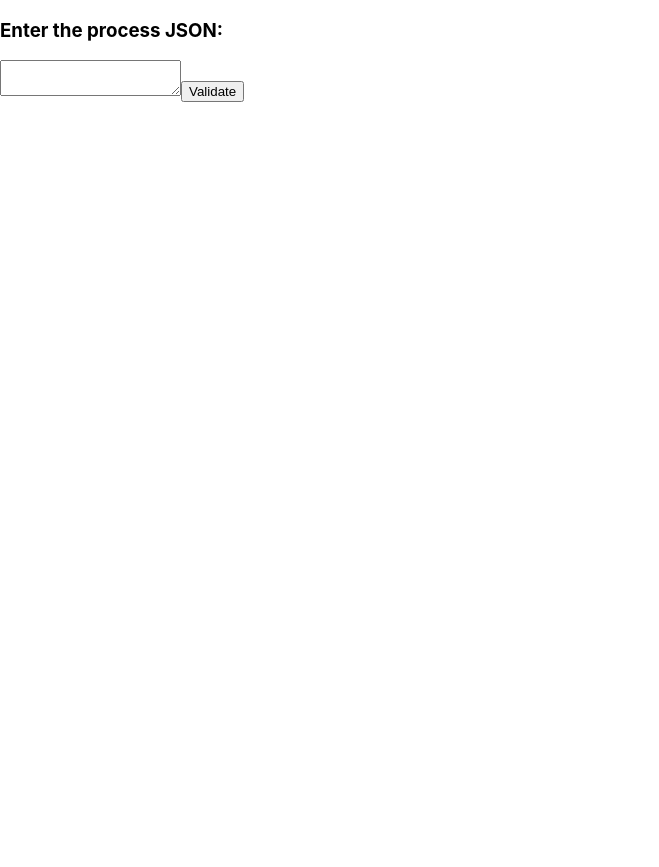
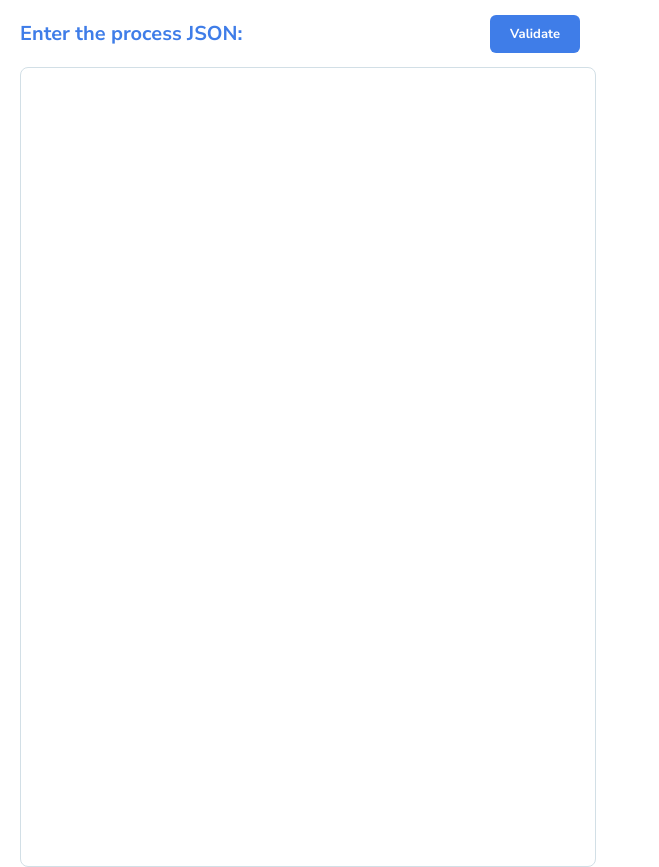
Before and after one commit to DSborini/tracking-app, a React (Create React App) app: page / in a window 1280 px wide. Shown: the whole page, without its empty margins (0-659 px from the left). Before the commit the page ends 800 px from the top, so only its background shows below. Built offline with nearby package versions, Linux system fonts and the light colour scheme.

Commit message:
config css 1/4

```diff
--- a/src/App.css
+++ b/src/App.css
@@ -1,38 +1,49 @@
-.App {
-  text-align: center;
+@import url('https://fonts.googleapis.com/css2?family=Nunito+Sans:wght@700&display=swap');
+
+.button__primary {
+  font-family: 'Nunito Sans', sans-serif;
+  background: rgb(63, 125, 232);
+  color: rgb(255, 255, 255);
+  border: none;
+  padding: 10px 20px;
+  font-size: 13px;
+  font-weight: bold;
+  border-radius: 6px;
+  max-width: 100px;
+  max-height: 40px;
+  align-self: center;
+  cursor: pointer;
+  margin-right: 60px;
 }
 
-.App-logo {
-  height: 40vmin;
-  pointer-events: none;
+.textarea__primary {
+  resize: none;
+  font-family: 'Nunito Sans', sans-serif;
+  font-size: 13px;
+  border: 1px solid rgb(210, 223, 230);
+  box-sizing: border-box;
+  border-radius: 8px;
+  max-width: 90%;
+  height: 800px;
+  margin-left: 20px;
 }
 
-@media (prefers-reduced-motion: no-preference) {
-  .App-logo {
-    animation: App-logo-spin infinite 20s linear;
-  }
+.title__primary {
+  font-family: 'Nunito Sans', sans-serif;
+  font-size: 20px;
+  font-weight: bold;
+  color: rgb(63, 125, 232);
+  margin-left: 20px;
 }
 
-.App-header {
-  background-color: #282c34;
-  min-height: 100vh;
+.first__div {
   display: flex;
   flex-direction: column;
-  align-items: center;
-  justify-content: center;
-  font-size: calc(10px + 2vmin);
-  color: white;
+  width: 50%;
 }
 
-.App-link {
-  color: #61dafb;
+.second__div {
+  display: flex;
+  flex-direction: row;
+  justify-content: space-between;
 }
-
-@keyframes App-logo-spin {
-  from {
-    transform: rotate(0deg);
-  }
-  to {
-    transform: rotate(360deg);
-  }
-}
--- a/src/components/UserJsonInput.jsx
+++ b/src/components/UserJsonInput.jsx
@@ -79,10 +79,23 @@ class UserJsonInput extends Component {
 
   render() {
     return (
-      <div>
-        <h3>Enter the process JSON:</h3>
-        <textarea name="json" onChange={ this.handleChange } />
-        <button type="button" onClick={ () => this.updateRender(true) }>Validate</button>
+      <div className="first__div">
+        <div className="second__div">
+          <p className="title__primary">Enter the process JSON:</p>
+          <button
+            className="button__primary"
+            type="button"
+            onClick={ () => this.updateRender(true) }
+          >
+            Validate
+
+          </button>
+        </div>
+        <textarea
+          className="textarea__primary"
+          name="json"
+          onChange={ this.handleChange }
+        />
         { this.renderTrackings() }
       </div>
     );
```
